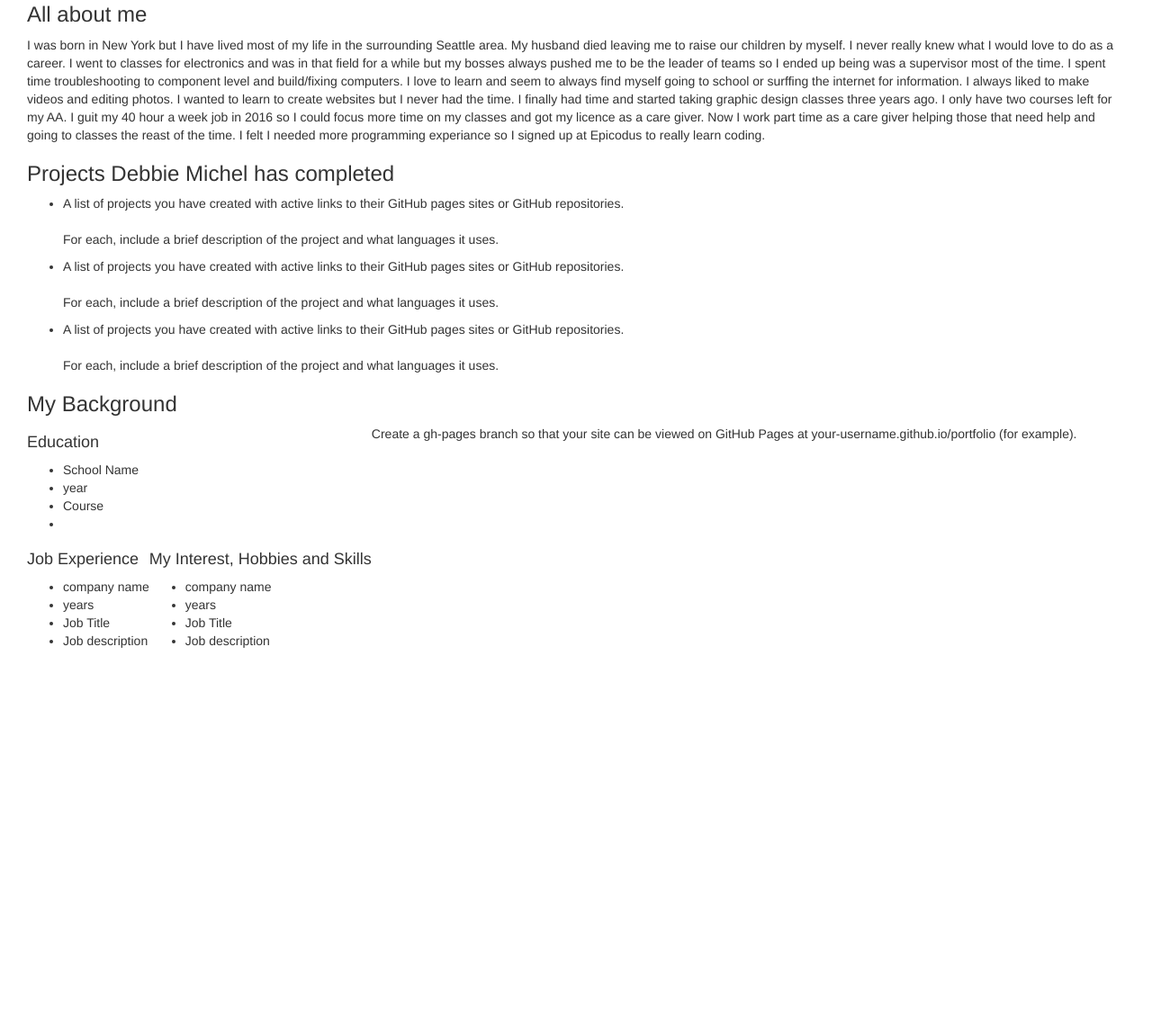
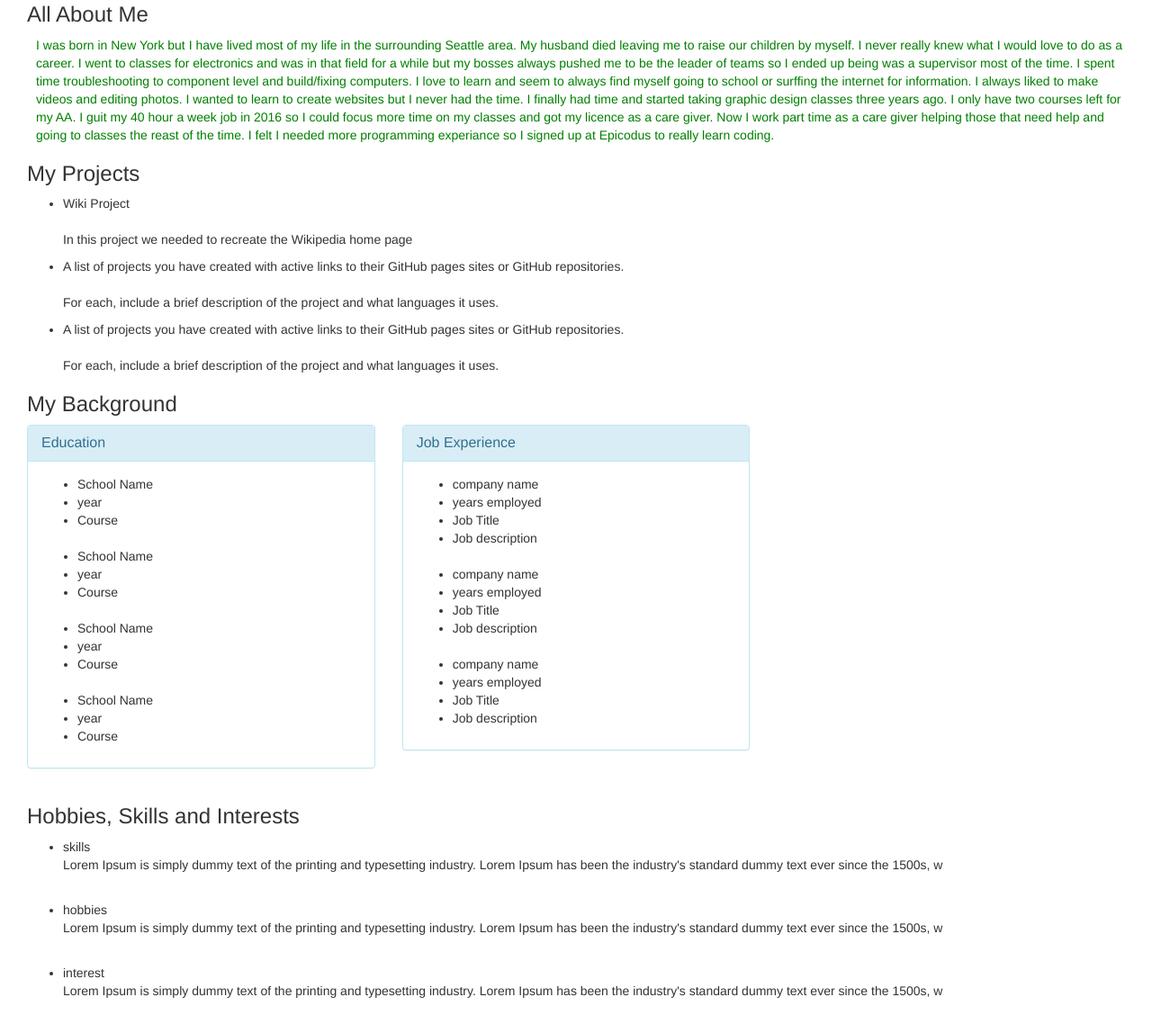
Before and after one commit to pursaa/portfolio, a plain HTML site: page index.html in a window 1280 px wide. Shown: the part 702-1850 px from the top of the page at 90% size. Before the commit the page ends 1464 px from the top, so only its background shows below. Drawn offline with Linux system fonts and the light colour scheme.

Commit message:
Format panel boxes, remove hobby section from panel section

```diff
--- a/css/styles.css
+++ b/css/styles.css
@@ -1,13 +1,15 @@
-.education {
-float: left;
-}
-.job {
-  float: left;
-}
-.hobby {
-  float: left;
-}
 .container-fluid {
   padding: 30px;
 
 }
+.panel-title {
+  float: left;
+
+}
+.panel-heading {
+  height: 40px;
+}
+#about-me {
+  color: green;
+  margin-left:10px
+}
--- a/index.html
+++ b/index.html
@@ -15,59 +15,105 @@
       </div>
       <!--About Me-->
 
-      <h3>All about me</h3>
-      <p>I was born in New York but I have lived most of my life in the surrounding Seattle area.  My husband died leaving me to raise our children by myself.  I never really knew what I would love to do as a career.  I went to classes for electronics and was in that field for a while but my bosses always pushed me to be the leader of teams so I ended up being was a supervisor most of the time.  I spent time troubleshooting to component level and build/fixing computers. I love to learn and seem to always find myself going to school or surffing the internet for information.  I always liked to make videos and editing photos.  I wanted to learn to create websites but I never had the time. I finally had time and started taking graphic design classes three years ago. I only have two courses left for my AA.  I guit my 40 hour a week job in 2016 so I could focus more time on my classes and got my licence as a care giver.  Now I work part time as a care giver helping those that need help and going to classes the reast of the time. I felt I needed more programming experiance so I signed up at Epicodus to really learn coding.</p>
+      <h3>All About Me</h3>
+      <p id="about-me">I was born in New York but I have lived most of my life in the surrounding Seattle area.  My husband died leaving me to raise our children by myself.  I never really knew what I would love to do as a career.  I went to classes for electronics and was in that field for a while but my bosses always pushed me to be the leader of teams so I ended up being was a supervisor most of the time.  I spent time troubleshooting to component level and build/fixing computers. I love to learn and seem to always find myself going to school or surffing the internet for information.  I always liked to make videos and editing photos.  I wanted to learn to create websites but I never had the time. I finally had time and started taking graphic design classes three years ago. I only have two courses left for my AA.  I guit my 40 hour a week job in 2016 so I could focus more time on my classes and got my licence as a care giver.  Now I work part time as a care giver helping those that need help and going to classes the reast of the time. I felt I needed more programming experiance so I signed up at Epicodus to really learn coding.</p>
 
       <!--My projects-->
 
-      <h3>Projects Debbie Michel has completed</h3>
+      <h3> My Projects</h3>
       <ul>
+        <li>Wiki Project</li></br>
+        <p>In this project we needed to recreate the Wikipedia home page</p>
         <li>A list of projects you have created with active links to their GitHub pages sites or GitHub repositories.</li></br>
         <p>For each, include a brief description of the project and what languages it uses.</p>
         <li>A list of projects you have created with active links to their GitHub pages sites or GitHub repositories.</li></br>
         <p>For each, include a brief description of the project and what languages it uses.</p>
-        <li>A list of projects you have created with active links to their GitHub pages sites or GitHub repositories.</li></br>
-        <p>For each, include a brief description of the project and what languages it uses.</p>
+      </ul>
 
-      </ul>
       <!--My background-->
       <div>
         <h3>My Background</h3>
 
         <!--My education-->
-        <div class="education">
-        <div>
+      <div class="row">
 
-        <h4>Education</h4>
-          <ul>
-            <li>School Name</li>
-            <li>year</li>
-            <li>Course</li>
-            <li></li>
-          </ul>
+        <div class="col-md-4">
+          <div class="panel panel-info">
+              <div class="panel-heading">
+                <h4 class="panel-title">Education</h4>
+              </div>
+            <div class="panel-body">
+              <div class="education">
+                <ul>
+                  <li>School Name</li>
+                  <li>year</li>
+                  <li>Course</li>
+                  </br>
+                  <li>School Name</li>
+                  <li>year</li>
+                  <li>Course</li>
+                  </br>
+                  <li>School Name</li>
+                  <li>year</li>
+                  <li>Course</li>
+                  </br>
+                  <li>School Name</li>
+                  <li>year</li>
+                  <li>Course</li>
+                </ul>
+              </div>
+            </div>
+          </div>
         </div>
+
         <!--My job experience-->
-        <div class="job">
-        <h4>Job Experience</h4>
-          <ul>
-            <li>company name</li>
-            <li>years</li>
-            <li>Job Title</li>
-            <li>Job description</li>
-          </ul>
+        <div class="col-md-4">
+          <div class="panel panel-info">
+              <div class="panel-heading">
+                <h4 class="panel-title">Job Experience</h4>
+              </div>
+            <div class="panel-body">
+              <div class="job">
+                <ul>
+                  <li>company name</li>
+                  <li>years employed</li>
+                  <li>Job Title</li>
+                  <li>Job description</li>
+                </br>
+                  <li>company name</li>
+                  <li>years employed</li>
+                  <li>Job Title</li>
+                  <li>Job description</li>
+                </br>
+                  <li>company name</li>
+                  <li>years employed</li>
+                  <li>Job Title</li>
+                  <li>Job description</li>
+
+                </ul>
+              </div>
+            </div>
+          </div>
         </div>
+      </div>
+
               <!--Interest, Hobbies and skills-->
-          <div class="hobby">
-            <h4>My Interest, Hobbies and Skills</h4>
-              <ul>
-                <li>company name</li>
-                <li>years</li>
-                <li>Job Title</li>
-                <li>Job description</li>
-              </ul>
-          </div>
-      </div>
-      <p>Create a gh-pages branch so that your site can be viewed on GitHub Pages at your-username.github.io/portfolio (for example).</p>
+
+              <div class="hobby">
+                <h3>Hobbies, Skills and Interests</h3>
+                <ul>
+                  <li>skills</li>
+                    <p>Lorem Ipsum is simply dummy text of the printing and typesetting industry. Lorem Ipsum has been the industry's standard dummy text ever since the 1500s, w</p>
+                  </br>
+                  <li>hobbies</li>
+                    <p>Lorem Ipsum is simply dummy text of the printing and typesetting industry. Lorem Ipsum has been the industry's standard dummy text ever since the 1500s, w</p>
+                  </br>
+                  <li>interest</li>
+                    <p>Lorem Ipsum is simply dummy text of the printing and typesetting industry. Lorem Ipsum has been the industry's standard dummy text ever since the 1500s, w</p>
+                  </br>
+                </ul>
+              </div>
+      <!--Create a gh-pages branch so that your site can be viewed on GitHub Pages at your-username.github.io/portfolio (for example).</p>-->
     </div>
   </body>
 </html>
```
